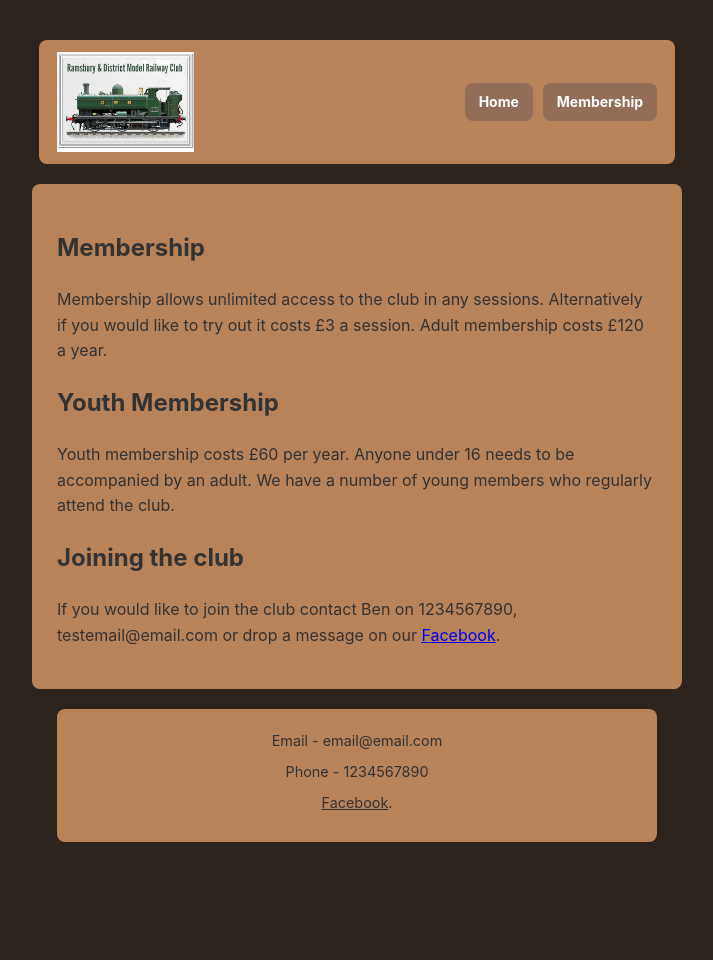
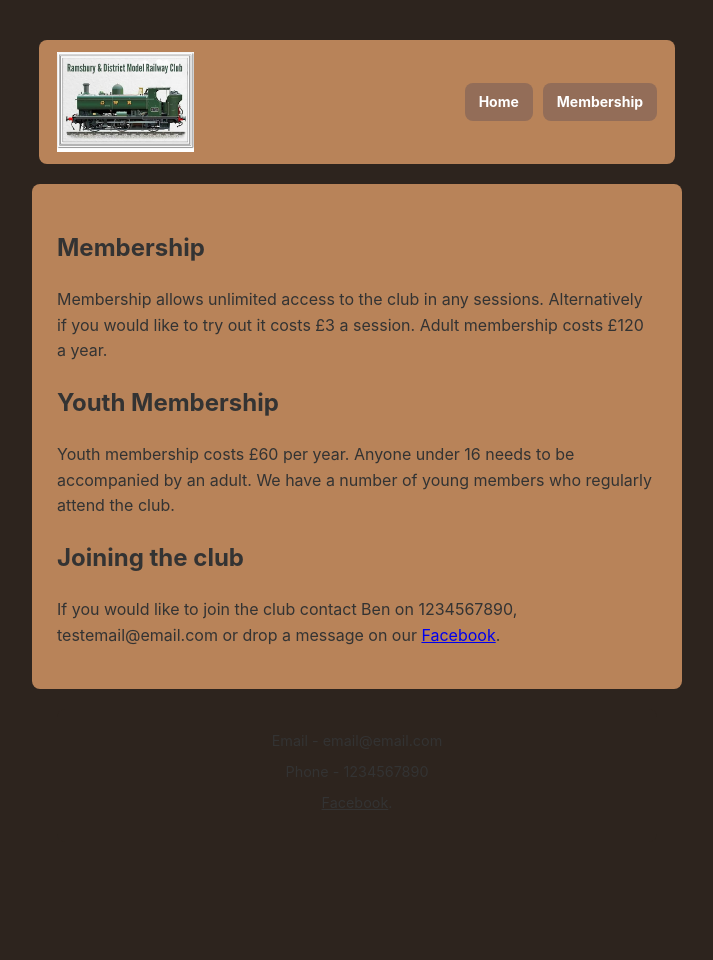
Before and after one commit to Henspenst/rdmrc-website, a Jekyll site: the page built from Pages/membership.md, in a window 1280 px wide. Shown: the whole page, without its empty margins (283-996 px from the left). Built offline with Jekyll 4.4.1, drawn with Linux system fonts in a browser that asks for light colours.

Commit message:
fixed footer colour

```diff
--- a/assets/css/style.css
+++ b/assets/css/style.css
@@ -24,7 +24,7 @@ html, body {
 .footer {
   max-width: 600px;
   margin: 20px auto 0 auto;
-  background-color: var(--main-surface);
+  background-color: var(--bg-dark);
   padding: 20px 25px;
   border-radius: var(--bevel);
   text-align: center;
@@ -39,10 +39,12 @@ html, body {
 .footer a {
   color: inherit;
   text-decoration: underline;
+  display: inline;
+  margin: 0;
 }
 
 .footer a:hover {
-  opacity: 0.8;
+  filter: brightness(0.85);
 }
 
 /* Header area */
```
